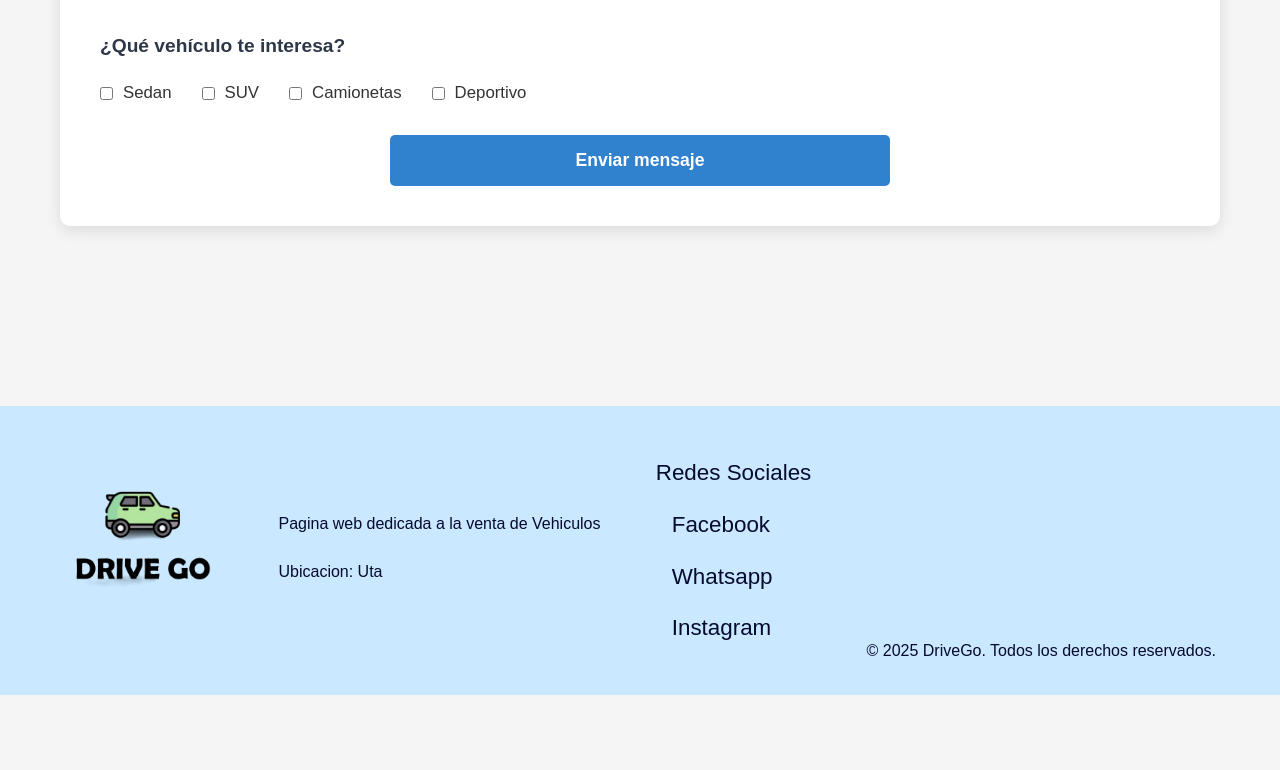
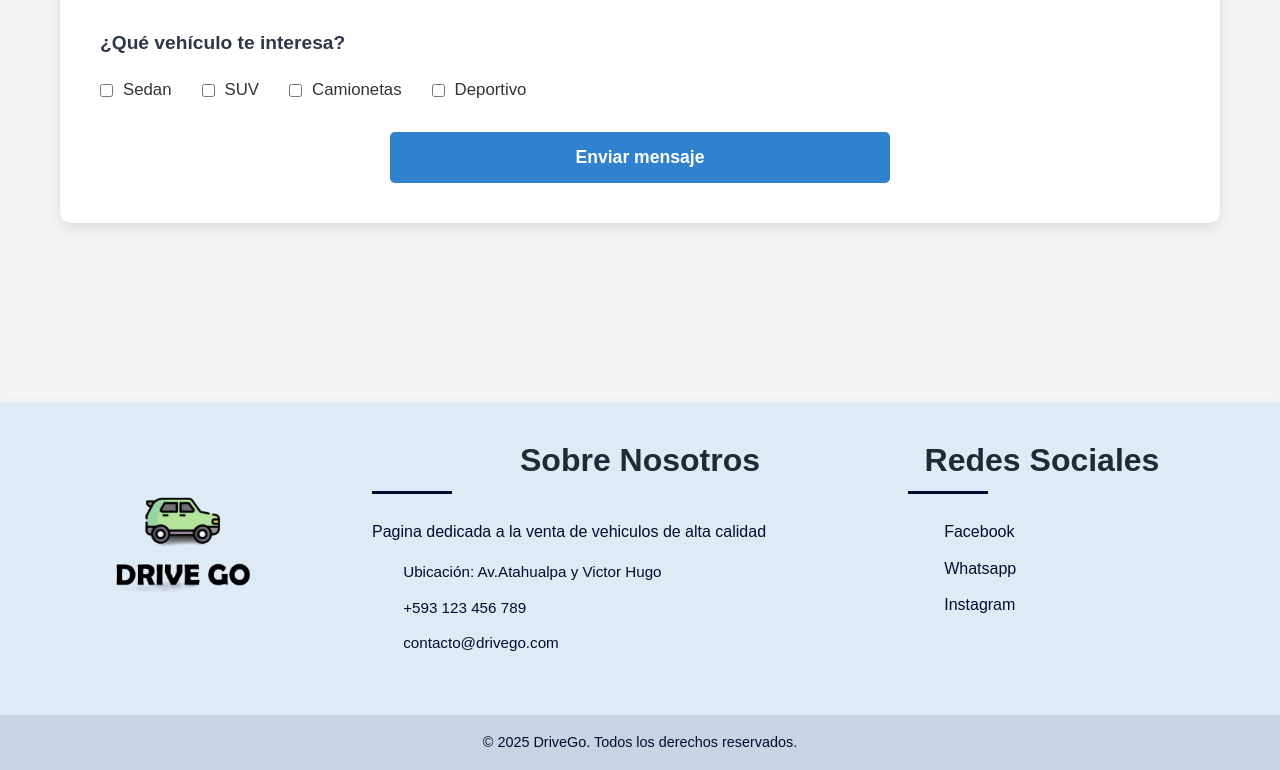
Before and after one commit to materubag/Drivego_MyCS, a React (Vite) app in the folder FrontEnd/: page /contactos in a window 1280 px wide. Shown: the part 1697-2467 px from the top of the page. Before the commit the page ends 2392 px from the top, so only its background shows below. Built offline with nearby package versions, Linux system fonts and the light colour scheme.

Commit message:
Se modifico la informacion de email,contacto,dirección en el archivo Footer.jsx y tambien se modifico el estilo de los mismo en el archivo Footer.css. VJ

```diff
--- a/FrontEnd/src/Components/Footer.jsx
+++ b/FrontEnd/src/Components/Footer.jsx
@@ -4,43 +4,66 @@ import "../Styles/Footer.css";
 const Footer = () => {
   return (
   <footer className='footer'>
-    <a href="/" className="logo">
+    <div className='footer-container'>
+      <div className='footer-section logo-section'>
+        <a href='/' className='logo'>
           <img src="/Logo-sin_fodo.png" alt='logo de la empresa'/>
         </a>
+      </div>
+
+      <div className='footer-section info-section'>
+        <h3 className='section-title'> Sobre Nosotros</h3>
+        <p>Pagina dedicada a la venta de vehiculos de alta calidad</p>
         <div className='ubicacion'>
-       <a>
-        Pagina web dedicada a la venta de Vehiculos
-       </a>
-       <a>
-        Ubicacion: Uta
-       </a>
+          <i className='fa-solid fa-location-dot'></i>
+          <span>Ubicación: Av.Atahualpa y Victor Hugo</span>
         </div>
-      <div className="social-media">
-        <a className='let'>
-            Redes Sociales
-        </a>
+        <div className='contacto'>
+          <i className='fa-solid fa-phone'> </i>
+          <span>+593 123 456 789 </span>
+        </div>
+        <div className='email'>
+          <i className='fa-solid fa-envelope'></i>
+          <span>contacto@drivego.com</span>
+        </div>
+      </div>
+
+      <div className="footer-section social-section">
+        <h3 className='section-title'> Redes Sociales</h3>
+        <div className='social-links'>
           <a
             href="https://facebook.com"
             target="_blank"
             rel="noopener noreferrer"
+            className='social-link'
           >
           <i className="fa-brands fa-facebook"></i>
-          Facebook
+            <span>Facebook</span>
           </a>
-        <a href="https://WhatsApp.com" target="_blank" rel="noopener noreferrer">
+
+          <a href="https://WhatsApp.com"
+            target="_blank"
+            rel="noopener noreferrer"
+            className='social-link'
+          >
           <i className="fa-brands fa-whatsapp"></i>
-          Whatsapp
+            <span>Whatsapp</span>
         </a>
         <a
           href="https://www.instagram.com/veru7xd?utm_source=ig_web_button_share_sheet&igsh=ZDNlZDc0MzIxNw=="
           target="_blank"
           rel="noopener noreferrer"
+          className='social-link'
         >
           <i className="fa-brands fa-instagram"></i>
-          Instagram
+            <span>Instagram</span>
         </a>
         </div>
+      </div>
+    </div>
+      <div className="footer-bottom">
         <p className='derechos'>© 2025 DriveGo. Todos los derechos reservados.</p>
+      </div>
     </footer>
 
   )
--- a/FrontEnd/src/Components/Navbar.jsx
+++ b/FrontEnd/src/Components/Navbar.jsx
@@ -6,7 +6,7 @@ import "../Styles/Navbar.css";
 
 const linksCliente = [
   { name: "Home", href: "/home" },
-  { name: "Oficinas", href: "/oficinas" },
+  { name: "Sucursales", href: "/oficinas" },
   { name: "Vehiculos", href: "/venta" },
   { name: "Contactos", href: "/contactos" },
 ];
--- a/FrontEnd/src/Styles/Footer.css
+++ b/FrontEnd/src/Styles/Footer.css
@@ -1,96 +1,178 @@
 .footer {
-    position: relative;
-    bottom: 0;
-    left: 0;
+
     width: 100%;
-    padding: 1rem 5%;
-    background: #cae8ff;
-    display: flex;
-    justify-content: space-between;
-    align-items: center;
-    flex-wrap: wrap;
-    gap: 1rem;
+    padding: 2rem 0 0 0;
+    background: #deebf5;
+    color: #050a30;
     z-index: 100;
+    box-shadow: 0 2px 10px rgba(0, 0, 0, 0.1);
   }
 
-  .logo {
-    font-size: 50px;
-    color: white;
-    font-weight: 700;
+  .footer-container{
+    display: flex;
+    flex-wrap: wrap;
+    justify-content: space-between;
+    max-width: 1200px;
+    margin: 0 auto;
+    padding: 0 5%;
+
+  }
+
+  .footer-section{
+    margin-bottom: 2rem;
+  }
+
+  .logo-section {
+    flex: 1;
+    min-width: 200px;
+    display: flex;
+    align-items: center;
   }
 
   .logo img {
     height: 120px;
     width: auto;
+    transition: transform 0.3s ease;
   }
-  .ubicacion {
-      font-size: clamp(0.875rem, 1.5vw, 1rem);
-      color: #050a30;
-      display: flex;
 
-      flex-direction: column;
-      padding: 0.5rem 0;
-      margin: 0;
-      }
+  .lgo img:hover{
+    transform: scale(1.05);
+  }
 
-  .ubicacion a{
-      display: block;
-      margin: 0.5rem 0;
-      min-height: 2rem;
-      text-decoration: none;
+  .info-section{
+    flex: 2;
+    min-width: 250px;
+    padding: 0 1 rem;
   }
-  .social-media {
-    font-size: clamp(0.75rem, 1.2vw, 0.875rem);
+
+  .info-section p {
+    margin-bottom: 1rem;
+    font-size: 1rem;
+  }
+
+  .section-title{
+    color: #050a30;
+    font-size: 1.2rem;
+    margin-bottom: 1rem;
+    font-weight: 600;
+    position: relative;
+    padding-bottom: 0.5rem;
+  }
+
+  .section-title::after{
+    content: "";
+    position: absolute;
+    left: 0;
+    bottom: 0;
+    width: 80px;
+    height: 3px;
+    background-color: #050a30;
+  }
+
+  .ubicacion, .contacto, .email{
+    display: flex;
+    align-items: center;
+    margin-bottom: 0.7rem;
+    font-size: 0.95rem;
+  }
+
+  .ubicacion i, .contacto i, .email i{
+    margin-right: 0.7rem;
+    min-width: 20px;
+    color: #0066cc;
+  }
+
+  .social-section {
+    flex: 1;
+    min-width: 200px;
+  }
+
+  .social-links{
     display: flex;
     flex-direction: column;
-    padding: 0.5rem 0;
+
   }
-  .social-media a {
+
+  .social-link{
     display: flex;
-    position: center;
+    align-items: center;
+    margin-bottom: 0.7rem;
+    text-decoration: none;
     color: #050a30;
-    text-decoration: none;
-    font-size: 1.6em;
-    margin: 0.5rem 0;
+    transition: color 0.3s ease;
   }
-  .social-media a i {
-      margin-right: 1rem;
-    }
-  .social-media a:last-child {
-    margin-right: 0;
-    position: center;
+  .social-link:hover{
+    color: #0066cc;
+  }
+
+  .social-link i{
+    font-size: 1.2rem;
+    margin-right: 0.7rem;
+    min-width: 25px;
+  }
+
+  .footer-bottom{
+    width: 100%;
+    background-color: rgba(5, 10, 48, 0.1);
+    padding: 1rem 0;
+    text-align: center;
+    margin-top: 1rem;
+
   }
 
   .derechos {
-    color: #050a30;
-    text-align: right;
-    padding: 1rem 0;
-    margin-top: 200px;
+    font-size: 0.9rem;
+    margin: 0;
   }
 
   @media screen and (max-width: 768px) {
-    .footer {
-        flex-direction: column;
-        text-align: center;
+    .footer-container {
+      flex-direction: column;
     }
 
-    .derechos{
+    .footer-section {
+      width: 100%;
+      padding: 0;
+      margin-bottom: 1.5rem;
+    }
+
+    .logo-section {
+      justify-content: center;
+    }
+
+    .info-section {
       text-align: center;
-      min-width: 100%;
+    }
+
+    .section-title::after {
+      left: 50%;
+      transform: translateX(-50%);
+    }
+
+    .ubicacion, .contacto, .email {
+      justify-content: center;
+    }
+
+    .social-section {
+      align-items: center;
+      text-align: center;
+    }
+
+    .social-links {
+      align-items: center;
     }
   }
 
   @media screen and (max-width: 480px) {
     .footer {
-        padding: 1rem;
+      padding-top: 1.5rem;
     }
 
-    .ubicacion, .social-media {
-        width: 100%;
-        align-items: center;
+    .logo img {
+      height: 100px;
     }
 
-    .social-media a {
-        justify-content: center;
+    .footer-section {
+      margin-bottom: 1rem;
     }
   }
```
Lines whose indentation alone changed are shown as unchanged.
